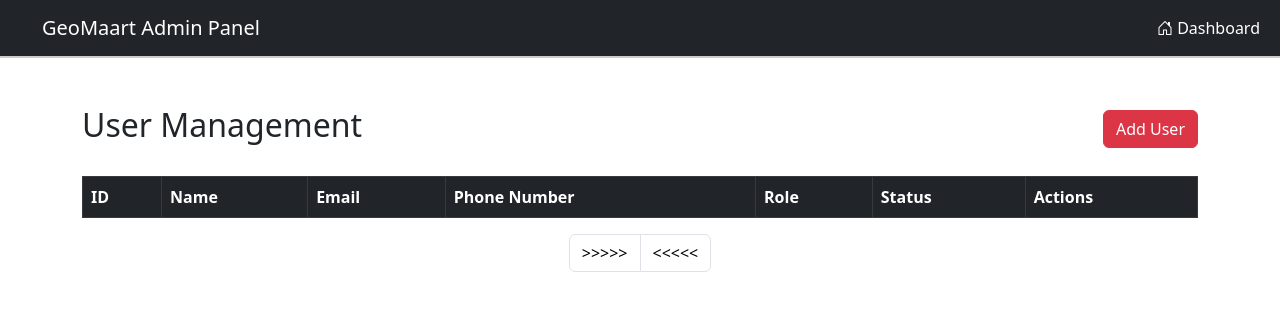
After one commit to Aswin123445/geomart, a Django app: template geomaart/templates/admin_template/user_management/user_list.html in a window 1280 px wide. The commit adds this page. Shown: the top 311 px of the page. Run offline with Django 5.2, Linux system fonts and the light colour scheme; the template is opened without the code that fills it, so the values that code supplies are empty; parts of the project's set-up code (start-up, migrations or seed data) failed here and were passed over.

Commit message:
user list with pagination implemented

```diff
--- a/geomaart/accounts/views.py
+++ b/geomaart/accounts/views.py
@@ -76,6 +76,7 @@
 
 def signin(request):
     if 'user' in request.session:
+        print(request.session.get('user'))
         return redirect('home:homepage')
     context = {'error':False}
     if request.method == "POST":
--- /dev/null
+++ b/geomaart/admin_custom/urls.py
@@ -0,0 +1,9 @@
+from django.urls import path
+from . import views
+
+app_name = 'custom_admin'
+urlpatterns = [
+    path('dashboard/',views.dashboard,name='dashboard'),
+    path('logout/',views.logout,name='logout'),
+    path('user_list/',views.user_list,name='user_list')
+]
--- a/geomaart/geomaart/urls.py
+++ b/geomaart/geomaart/urls.py
@@ -22,4 +22,5 @@
     path('account/', include('accounts.urls', namespace='accounts')),
     path('',include('home.urls',namespace='home')),
     path('accounts/', include('allauth.urls')),
+    path('admin_log/', include('admin_custom.urls',namespace='custom_admin')),
 ]
--- /dev/null
+++ b/geomaart/templates/admin_template/user_management/user_list.html
@@ -0,0 +1,154 @@
+<!DOCTYPE html>
+<html lang="en">
+<head>
+    <meta charset="UTF-8">
+    <meta name="viewport" content="width=device-width, initial-scale=1.0">
+    <title>Admin User Management</title>
+    <!-- Bootstrap CSS -->
+    <link href="https://cdn.jsdelivr.net/npm/bootstrap@5.3.0/dist/css/bootstrap.min.css" rel="stylesheet">
+    <link rel="stylesheet" href="https://cdnjs.cloudflare.com/ajax/libs/font-awesome/6.0.0-beta3/css/all.min.css">
+    <link href="https://cdn.jsdelivr.net/npm/bootstrap-icons/font/bootstrap-icons.css" rel="stylesheet">
+
+    <style>
+        .navbar {
+            border-bottom: 2px solid #ccc;
+        }
+        .page-link:focus{
+          outline: none;
+          box-shadow: none;
+        }
+        .page-item{
+           color: red;
+        }
+        .page-item.active .page-link {
+           background-color: #dc3545;
+           color: #fff;
+        }
+        .page-item .page-link {
+            color: black;
+        }
+    </style>
+</head>
+<body>
+    <!-- Navigation Bar -->
+    <nav class="navbar navbar-expand-lg navbar-dark bg-dark">
+        <div class="container-fluid">
+            <a class="navbar-brand" style="margin-left: 30px;" href="#">GeoMaart Admin Panel</a>
+
+            <div class=" " id="">
+                <ul class="navbar-nav ms-auto">
+                    <li class="nav-item">
+                        <a class="nav-link active" aria-current="page" href="#">
+                          <i class="bi bi-house-door"></i> Dashboard
+                        </a>
+                    </li>
+                </ul>
+            </div>
+        </div>
+    </nav>
+
+    <!-- Page Content -->
+    <div class="container my-5">
+        <div class="d-flex justify-content-between align-items-center mb-4">
+            <h2>User Management</h2>
+            <button class="btn btn-danger">Add User</button>
+        </div>
+        <!-- User Table -->
+        <div class="table-responsive">
+            <table class="table table-bordered table-striped">
+                <thead class="table-dark">
+                    <tr>
+                        <th>ID</th>
+                        <th>Name</th>
+                        <th>Email</th>
+                        <th>Phone Number</th>
+                        <th>Role</th>
+                        <th>Status</th>
+                        <th>Actions</th>
+                    </tr>
+                </thead>
+                <tbody>
+                    {% for user in user_data %}
+                    <tr>
+                        <td>{{user.id}}</td>
+                        <td>{{user.name}}</td>
+                        <td>{{user.email}}</td>
+                        <td>{{user.phone_number}}</td>
+                        <td>
+                            {% if  user.is_staff %}
+                              ADMIN
+                            {% elif user.is_delivery_boy %}
+                              DELIVARY PARTNER
+                            {% else %}
+                              USER
+                            {% endif %}
+
+                        </td>
+                        <td><span class="badge bg-success">
+                            {% if user.is_active %}
+                               ACTIVE
+                            {% else %}
+                               INACTIVE
+                            {% endif %}
+                        </span></td>
+                        <td>
+                            <button class="btn btn-warning btn-sm">Edit</button>
+                            <button class="btn  btn-sm" style="background-color: rgb(246, 125, 85);">Delete</button>
+                        </td>
+                    </tr>
+                    {% endfor %}
+                </tbody>
+            </table>
+        </div>
+<!-- Pagination Controls -->
+<nav>
+  <ul class="pagination justify-content-center">
+      <li class="page-item " >
+          {% if user_data.has_previous  %}
+            <a class="page-link" href="?page={{user_data.previous_page_number}}"  aria-disabled="true">Previous</a>
+          {% else %}
+            <a class="page-link" href="?page={{user_data.next_page_number}}"  aria-disabled="true">>>>>></a>
+          {% endif %}
+      </li>
+
+      {% for i in user_data.paginator.page_range %}
+        <li class="page-item {% if user_data.number == i %} active {% endif %}">
+            <a class="page-link" href="?page={{i}}">{{i}}</a>
+        </li>
+      {% endfor %}
+      <li class="page-item">
+        {% if user_data.has_next %}
+          <a class="page-link" href="?page={{user_data.next_page_number}}" aria-label="Next">
+              Next
+          </a>
+        {% else %}
+           <a class="page-link" href="?page={{user_data.previous_page_number}}" aria-label="Next">
+              <<<<<
+           </a>
+        {% endif %}
+      </li>
+  </ul>
+</nav>
+
+<script>
+document.querySelectorAll('.page-link').forEach(link => {
+  link.addEventListener('click', function(e) {
+      e.preventDefault();  // Prevents default behavior
+
+      document.querySelectorAll('.page-item').forEach(item => {
+          item.classList.remove('active');  // Remove active class from all
+      });
+
+      this.parentElement.classList.add('active');  // Add active class to clicked
+
+      // Navigate to the href link
+      window.location.href = this.getAttribute('href');
+  });
+});
+</script>
+
+
+    <!-- Bootstrap JS -->
+    <script src="https://cdn.jsdelivr.net/npm/bootstrap@5.3.0/dist/js/bootstrap.bundle.min.js"></script>
+</body>
+</html>
```
Also changed, not shown: geomaart/admin_custom/utils.py (added, +7 -0 lines), geomaart/admin_custom/views.py (+30 -2 lines), geomaart/home/views.py (+7 -2 lines), geomaart/templates/admin_template/dashboard.html (+11 -9 lines), geomaart/templates/admin_template/user_management/add_user.html (added, +85 -0 lines), geomaart/templates/admin_template/user_management/edit_user.html (added, +181 -0 lines).
